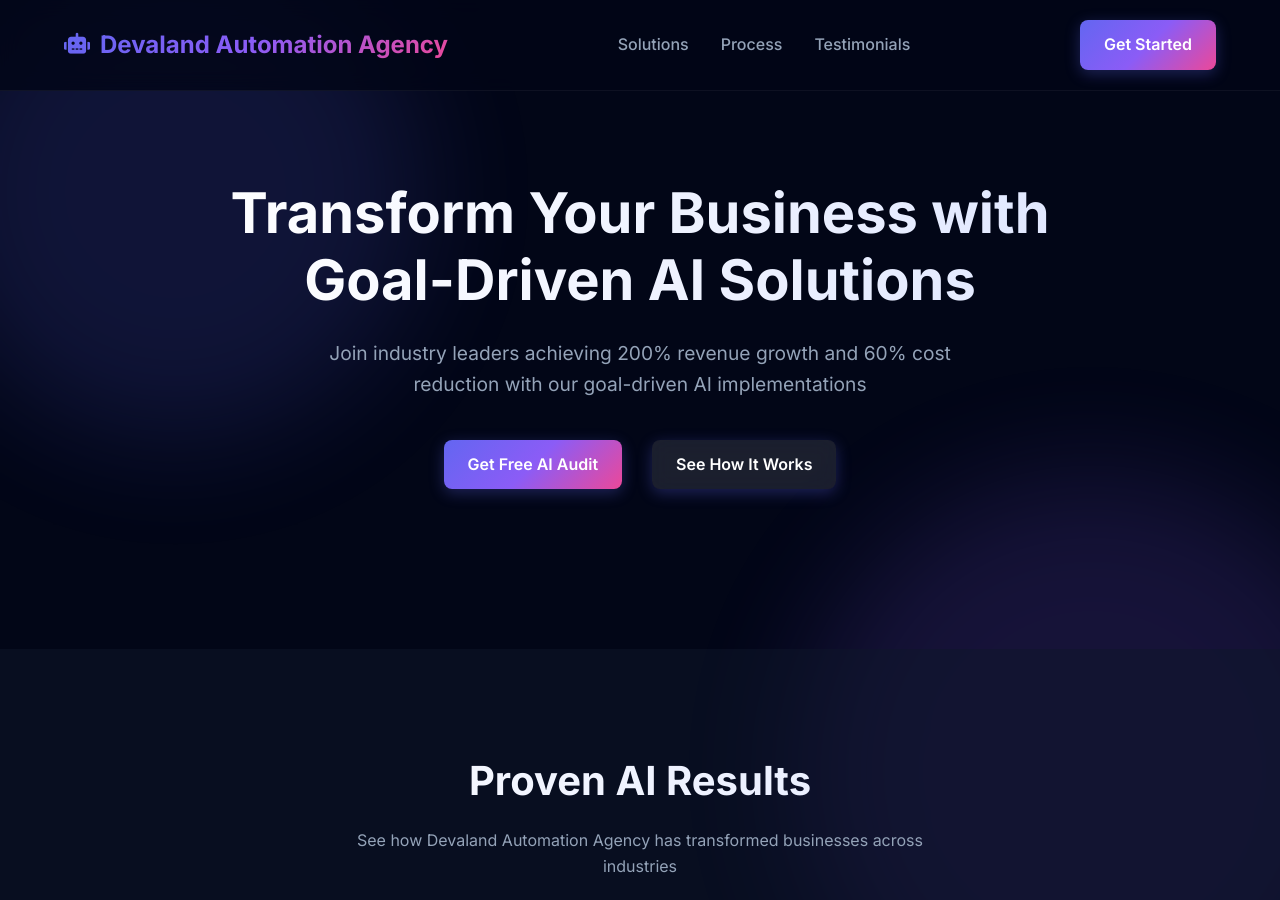
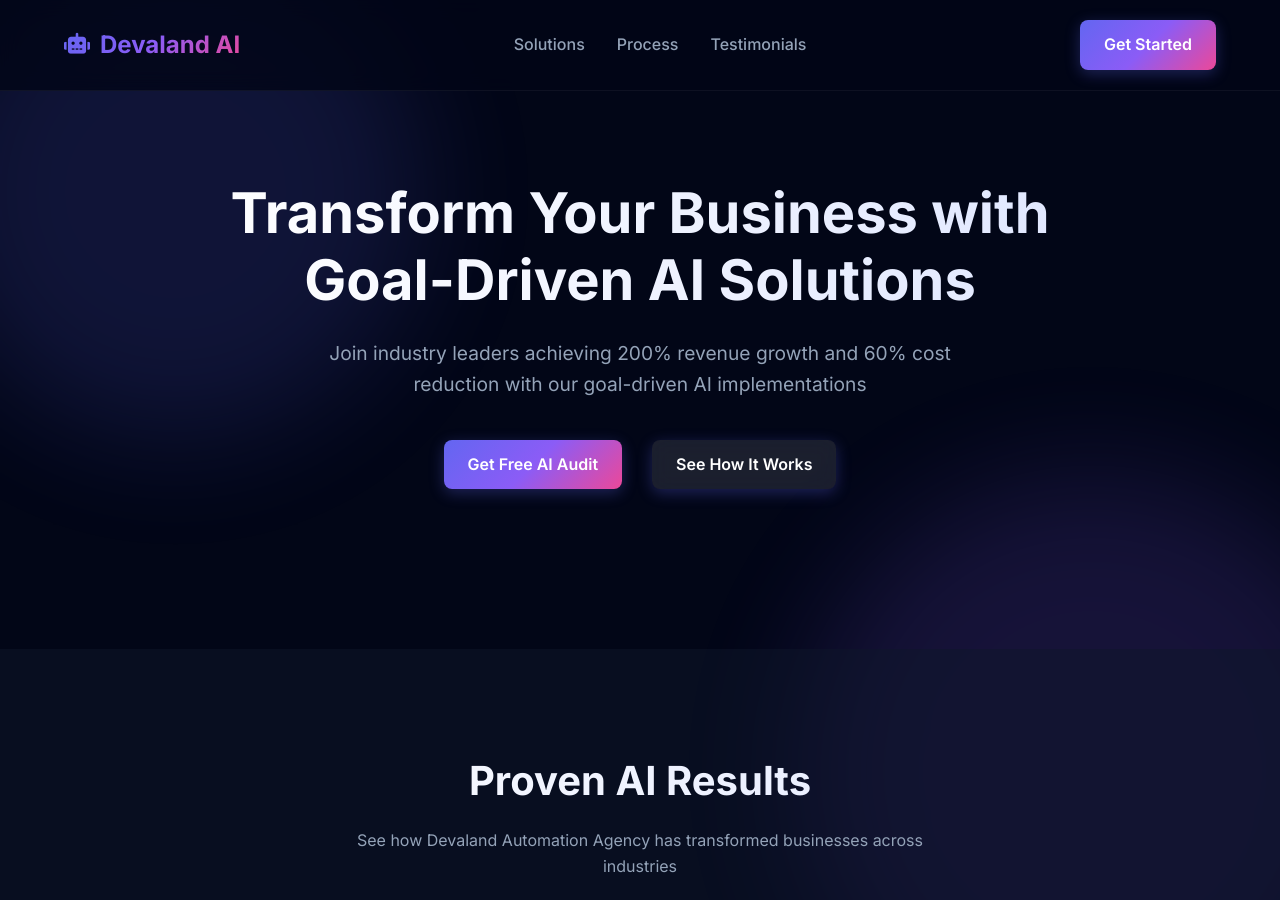
Before and after one commit to MariusGithub13/devaland-ai, a Jekyll site: the page index.html, which Jekyll copies as it is, in a window 1280 px wide and 900 px high. Built offline with Jekyll 4.4.1, drawn with Linux system fonts in a browser that asks for light colours.

Commit message:
Update index.html

```diff
--- a/index.html
+++ b/index.html
@@ -895,7 +895,7 @@
         <div class="nav-content">
             <div class="logo">
                 <i class="fas fa-robot logo-icon"></i>
-                <span>Devaland Automation Agency</span>
+                <span>Devaland AI</span>
             </div>
 
             <button class="menu-toggle" id="menuToggle">
```
